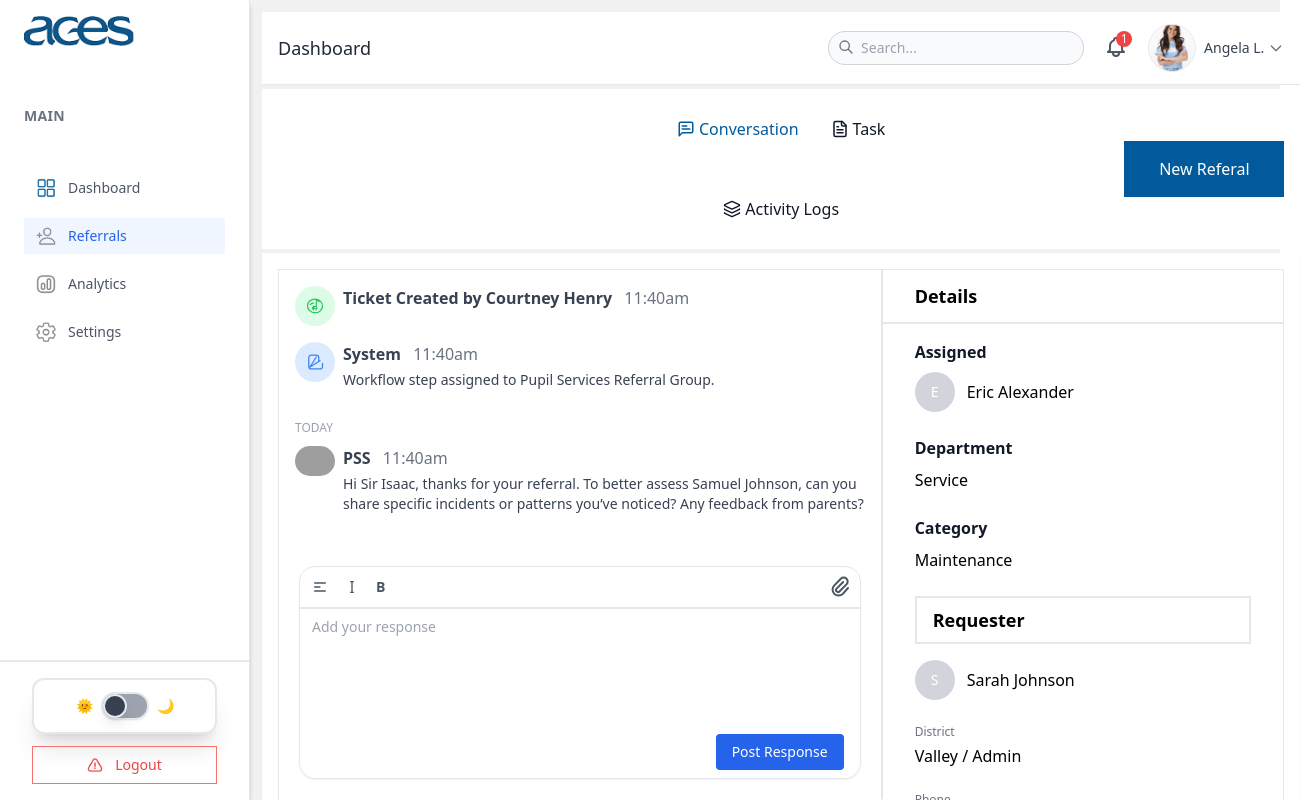
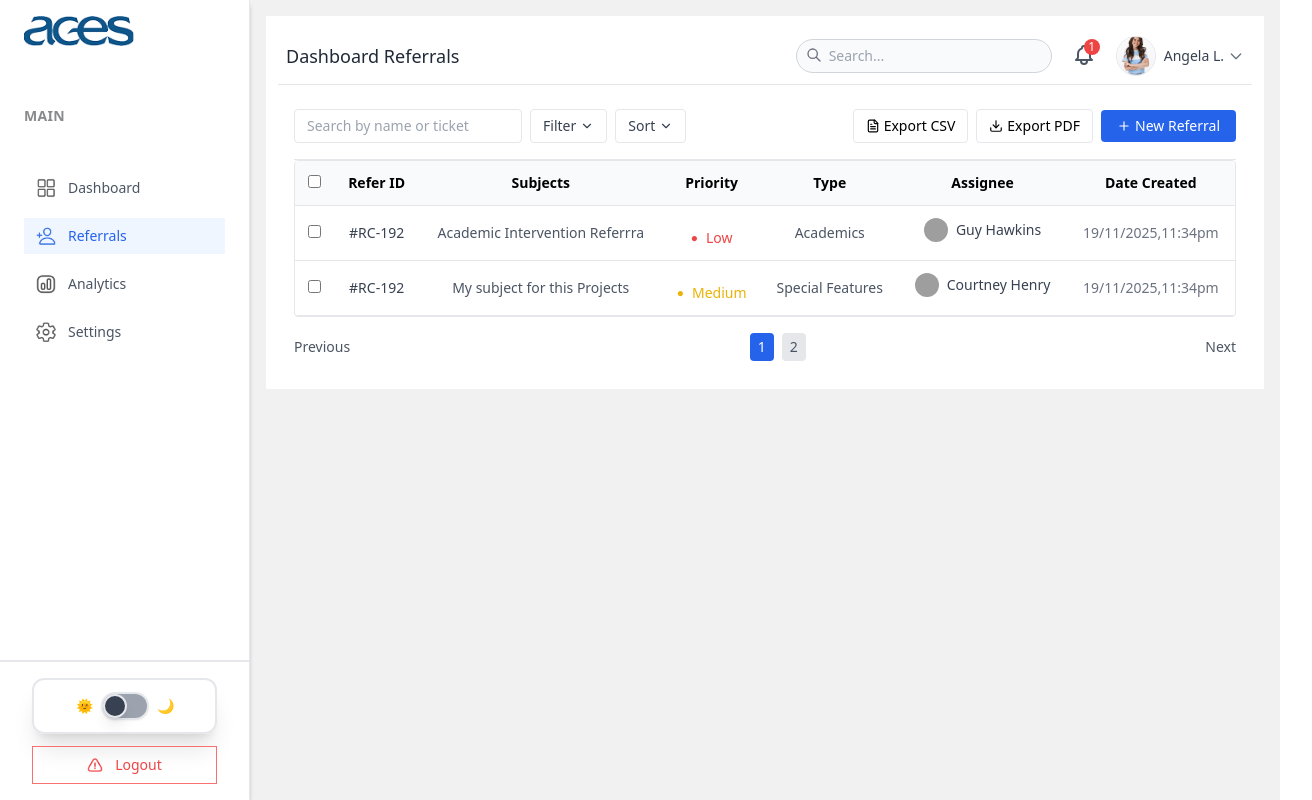
Before and after one commit to Yun4g/Aces-pre, a Next.js app: page /Dashboard/RefeeralDashboard/referals in a window 1280 px wide. Shown: the top 800 px of the page, 1312 px wide, since content can reach past the window. Built offline with nearby package versions, Linux system fonts and the light colour scheme; grey boxes are pictures that could not be loaded.

Commit message:
pushiong update

```diff
--- a/next.config.js
+++ b/next.config.js
@@ -6,6 +6,11 @@ const nextConfig = {
         protocol: 'https',
         hostname: 'ui-avatars.com',
         pathname: '/api/**',
+      },
+      {
+        protocol: 'https',
+        hostname: 'i.pravatar.cc',
+        pathname: '/**',
       },
     ],
   },
--- a/src/app/(auth)/login/page.tsx
+++ b/src/app/(auth)/login/page.tsx
@@ -61,7 +61,7 @@ const Login: React.FC = () => {
       const result = await loginMutation.mutateAsync(data);
       console.log(result);
       setSuccessMessage(result.detail)
-        // router.push("/Dashboard/RefeeralDashboard/mainDashBoard");
+        router.push("/Dashboard/RefeeralDashboard/mainDashBoard");
     } catch (error: any) {
       console.error(error);
       const message =
--- a/src/app/Dashboard/RefeeralDashboard/navbarReferal.tsx
+++ b/src/app/Dashboard/RefeeralDashboard/navbarReferal.tsx
@@ -14,7 +14,6 @@ type NavbarReferalProps = {
 const NavbarReferal: React.FC<NavbarReferalProps> = ({ isOpen, onClose }) => {
     const pathname = usePathname();
 
-    // Navigation items with correct path structure
     const navItems = [
         { to: '/Dashboard/RefeeralDashboard/mainDashBoard', icon: 'DashBoard.png', label: 'Dashboard' },
         { to: '/Dashboard/RefeeralDashboard/referals', icon: 'ReferalIcon.png', label: 'Referrals' },
@@ -44,24 +43,30 @@ const NavbarReferal: React.FC<NavbarReferalProps> = ({ isOpen, onClose }) => {
                     </div>
 
                     <div className="px-6 py-4">
-                        <p className="text-gray-500 text-sm font-bold mb-3 uppercase tracking-wide">Main</p>
+                        <p className="text-[#898A8C] text-sm font-bold mb-3 uppercase tracking-wide">Main</p>
                     </div>
 
                     <div className="space-y-3 px-6 py-4 text-sm">
                         {navItems.map(({ to, icon, label }) => (
-                            <Link
-                                key={to}
-                                href={to}
+                            <Link key={to} href={to}
                                 className={`flex items-center gap-3 px-3 py-2 rounded-md transition-all
-                                    ${isRouteActive(to)
-                                        ? 'bg-blue-50 text-blue-600 font-medium'
+                             ${isRouteActive(to)
+                                        ? 'bg-blue-50 text-blue-600 rounded-[8px] font-medium'
                                         : 'text-gray-600 hover:bg-gray-100'
                                     }`}
                             >
-                                <Image src={`/assest/${icon}`} width={20} height={20} className="w-5 h-5" alt={label} />
+                                <Image
+                                    src={`/assest/${icon}`}
+                                    width={20}
+                                    height={20}
+                                    className={`w-5 h-5 ${isRouteActive(to) ? 'filter-blue' : 'filter-gray'}`}
+                                    alt={label}
+                                />
+
                                 {label}
                             </Link>
-                        ))}
+                        ))
+                        }
 
                     </div>
 
@@ -69,7 +74,7 @@ const NavbarReferal: React.FC<NavbarReferalProps> = ({ isOpen, onClose }) => {
 
                 {/* Logout */}
                 <div className="pt-4 px-8 py-4 md:border-t-2">
-                   <div className=' flex flex-wrap w-full  items-center gap-3 justify-center  shadow-xl  border-2 dark:border-gray-700  duration-300 py-3   rounded-xl text-sm transition-all'>
+                    <div className=' flex flex-wrap w-full  items-center gap-3 justify-center  shadow-xl  border-2 dark:border-gray-700  duration-300 py-3   rounded-xl text-sm transition-all'>
                         <ThemeToggle />
                     </div>
                     <button className="w-full flex items-center gap-3 justify-center mt-3 border border-red-400 text-red-500 px-4 py-2 rounded-md text-sm hover:bg-red-50 transition-all">
--- /dev/null
+++ b/src/app/Dashboard/RefeeralDashboard/referals/[referrals-Details]/page.tsx
@@ -0,0 +1,112 @@
+'use client';
+
+//' pages/referral/[id].tsx
+import { useState } from 'react';
+import ConversationTab from '../ReferralTabs/conversation';
+import ActivityLogs from '../ReferralTabs/ActiveLogs';
+import NavbarReferal from '../../navbarReferal';
+import DashboardHeader from '@/components/DashBoardHeader';
+import ReferralForm from '../ReferralTabs/task';
+import { MessageSquareText, FileText, Layers } from 'lucide-react';
+
+
+type Tab = 'Conversation' | 'task' | 'ActivityLogs';
+
+interface MainDashBoardProps {
+  isOpen: boolean;
+  onClose: () => void;
+}
+
+
+
+const ReferralDetailsPage = ({ }: MainDashBoardProps) => {
+  const [activeTab, setActiveTab] = useState<Tab>('Conversation');
+
+
+
+  const tabs = [
+    { id: 'Conversation', label: 'Conversation', icon: <MessageSquareText size={18} /> },
+    { id: 'task', label: 'Task', icon: <FileText size={18} /> },
+    { id: 'ActivityLogs', label: 'Activity Logs', icon: <Layers size={18} /> },
+  ];
+  const renderTab = () => {
+    switch (activeTab) {
+      case 'Conversation':
+        return <ConversationTab />;
+      case 'task':
+        return <ReferralForm />;
+      case 'ActivityLogs':
+        return <ActivityLogs />;
+      default:
+        return null;
+    }
+  };
+
+
+  const [sidebarOpen, setSidebarOpen] = useState(false);
+
+
+
+
+  return (
+
+    <main className="bg-[#F1F1F1] min-h-screen flex flex-col text-black dark:bg-gray-900 dark:text-white transition-colors duration-300">
+
+      <div className={`
+                 fixed top-0 left-0 h-full w-[250px] bg-white z-50 shadow-md border-r
+                  transform transition-transform duration-300 ease-in-out
+                  md:translate-x-0
+                ${sidebarOpen ? 'translate-x-0' : '-translate-x-full'}
+                     `}
+      >
+        <NavbarReferal isOpen={sidebarOpen} onClose={() => setSidebarOpen(false)} />
+      </div>
+      <section className="flex-1 md:ml-[250px]  p-3  md:w-[83%]">
+
+        <button
+          className="md:hidden mb-4  dark:bg-gray-900 dark:text-white transition-colors duration-300 px-3 py-2 rounded-md shadow-sm   text-sm"
+          onClick={() => setSidebarOpen(true)}
+        >
+          ☰ Menu
+        </button>
+        <div className="flex flex-col  gap-10 md:gap-0">
+          <header className=' mb-1 rounded-md overflow-hidden bg-white dark:bg-gray-900 dark:text-white transition-colors duration-300 '>
+            <DashboardHeader />
+          </header>
+
+          <div className="flex flex-wrap gap-3 bg-white py-3 md:py-0 dark:bg-gray-900 dark:text-white transition-colors duration-300 justify-center relative items-center mb-1   md:p-3  w-full">
+            <div className='flex flex-wrap w-full  px-2 bg-transparent dark:shadow-2xl shadow-slate-800  md:px-80 md:justify-center    '>
+              {tabs.map((tab) => (
+                <button
+                  key={tab.id}
+                  onClick={() => setActiveTab(tab.id as Tab)}
+                  className={`px-4 py-2 my-5 rounded-md font-medium transition flex items-center gap-1 ${activeTab === tab.id ? 'text-[#005A9C]' : ' text-gray-900 dark:text-white transition-colors duration-300 '
+                    }`}
+                >
+                  <span className="flex  items-center gap-1">
+                    {tab.icon}
+                    {tab.label}
+                  </span>
+
+                </button>
+
+
+              ))}
+            </div>
+
+            <div className=' md:absolute right-4'>
+              <button className=' w-40 h-12 md:w-40 md:h-14 my-6 rounded-md text-white bg-[#005A9C]'>New Referal</button>
+            </div>
+
+          </div>
+
+          <div className=" dark:shadow md:p-4 rounded-lg shadow-sm bg-white dark:bg-gray-900 dark:text-white transition-colors duration-300">
+            {renderTab()}
+          </div>
+        </div>
+      </section>
+    </main>
+  );
+};
+
+export default ReferralDetailsPage;
--- a/src/app/Dashboard/RefeeralDashboard/referals/page.tsx
+++ b/src/app/Dashboard/RefeeralDashboard/referals/page.tsx
@@ -1,58 +1,47 @@
+// app/referrals/page.tsx
 'use client';
 
-//' pages/referral/[id].tsx
+import { useRouter } from 'next/navigation';
+
+import { Filter, Plus, Download, FileText, ChevronDown } from 'lucide-react';
+
+import Image from 'next/image';
+import clsx from 'clsx';
 import { useState } from 'react';
-import ConversationTab from './ReferralTabs/conversation';
-import ActivityLogs from './ReferralTabs/ActiveLogs';
 import NavbarReferal from '../navbarReferal';
 import DashboardHeader from '@/components/DashBoardHeader';
-import ReferralForm from './ReferralTabs/task';
-import { MessageSquareText, FileText, Layers } from 'lucide-react';
+
+const referrals = Array.from({ length: 2 }, (_, i) => ({
+  id: i + 1,
+  referId: '#RC-192',
+  subject:
+    i === 0 ? 'Academic Intervention Referrra' : 'My subject for this Projects',
+  priority: (['Low', 'Medium', 'High'] as const)[i % 3],
+  type: ['Academics', 'Special Features', 'Behavioural', 'Socials'][i % 4],
+  assignee: [
+    'Guy Hawkins',
+    'Courtney Henry',
 
 
-type Tab = 'Conversation' | 'task' | 'ActivityLogs';
+  ][i % 17],
+  avatar: `/avatars/${(i % 10) + 1}.jpg`,
+  date: '19/11/2025,11:34pm',
+}));
 
-interface MainDashBoardProps {
-  isOpen: boolean;
-  onClose: () => void;
-}
-
-
-
-const ReferralDetailsPage = ({ }: MainDashBoardProps) => {
-  const [activeTab, setActiveTab] = useState<Tab>('Conversation');
-
-
-
-  const tabs = [
-    { id: 'Conversation', label: 'Conversation', icon: <MessageSquareText size={18} /> },
-    { id: 'task', label: 'Task', icon: <FileText size={18} /> },
-    { id: 'ActivityLogs', label: 'Activity Logs', icon: <Layers size={18} /> },
-  ];
-  const renderTab = () => {
-    switch (activeTab) {
-      case 'Conversation':
-        return <ConversationTab />;
-      case 'task':
-        return <ReferralForm />;
-      case 'ActivityLogs':
-        return <ActivityLogs />;
-      default:
-        return null;
-    }
+const priorityColor: Record<string, string> = {
+  Low: 'text-red-500',
+  Medium: 'text-yellow-500',
+  High: 'text-green-500',
 };
 
-
+export default function ReferralsPage() {
+  const router = useRouter();
   const [sidebarOpen, setSidebarOpen] = useState(false);
 
-
-
-
   return (
-
-    <main className="bg-[#F1F1F1] min-h-screen flex flex-col text-black dark:bg-gray-900 dark:text-white transition-colors duration-300">
-
-      <div className={`
+    <main className="bg-[#F1F1F1] min-h-screen flex text-black dark:bg-gray-900 dark:text-white transition-colors duration-300">
+      <div
+        className={`
           fixed top-0 left-0 h-full w-[250px] bg-white z-50 shadow-md border-r
           transform transition-transform duration-300 ease-in-out
           md:translate-x-0
@@ -61,52 +50,110 @@ const ReferralDetailsPage = ({ }: MainDashBoardProps) => {
       >
         <NavbarReferal isOpen={sidebarOpen} onClose={() => setSidebarOpen(false)} />
       </div>
-      <section className="flex-1 md:ml-[250px]  p-3  md:w-[83%]">
 
+      <section className="flex-1 ml-0 md:ml-[250px] p-4 overflow-y-auto w-full">
         <button
-          className="md:hidden mb-4  dark:bg-gray-900 dark:text-white transition-colors duration-300 px-3 py-2 rounded-md shadow-sm   text-sm"
+          className="md:hidden mb-4 px-3 py-2 rounded-md shadow-sm text-sm"
           onClick={() => setSidebarOpen(true)}
         >
           ☰ Menu
         </button>
-        <div className="flex flex-col  gap-10 md:gap-0">
-          <header className=' mb-1 rounded-md overflow-hidden bg-white dark:bg-gray-900 dark:text-white transition-colors duration-300 '>
+
+        <div className="container bg-white dark:bg-gray-900 dark:text-white transition-colors duration-300 p-3 mx-auto">
+          <header className="mb-2 rounded-md overflow-hidden z-[1000] bg-white">
             <DashboardHeader />
           </header>
 
-          <div className="flex flex-wrap gap-3 bg-white py-3 md:py-0 dark:bg-gray-900 dark:text-white transition-colors duration-300 justify-center relative items-center mb-1   md:p-3  w-full">
-            <div className='flex flex-wrap w-full  px-2 bg-transparent dark:shadow-2xl shadow-slate-800  md:px-80 md:justify-center    '>
-              {tabs.map((tab) => (
-                <button
-                  key={tab.id}
-                  onClick={() => setActiveTab(tab.id as Tab)}
-                  className={`px-4 py-2 my-5 rounded-md font-medium transition flex items-center gap-1 ${activeTab === tab.id ? 'text-[#005A9C]' : ' text-gray-900 dark:text-white transition-colors duration-300 '
-                    }`}
-                >
-                  <span className="flex  items-center gap-1">
-                    {tab.icon}
-                    {tab.label}
-                  </span>
+          <div className="p-4">
+                <div className="flex flex-wrap items-center justify-between border-b pb-4">
+      {/* Left group: search, filter, sort */}
+      <div className="flex flex-wrap items-center gap-2 text-sm text-gray-700">
+        <input
+          type="text"
+          placeholder="Search by name or ticket"
+          className="border rounded px-3 py-1.5 text-sm focus:outline-none"
+        />
 
+        <button className="border rounded px-3 py-1.5 flex items-center gap-1 text-sm text-gray-700 hover:bg-gray-50">
+          Filter <ChevronDown size={14} />
         </button>
 
-
-              ))}
+        <button className="border rounded px-3 py-1.5 flex items-center gap-1 text-sm text-gray-700 hover:bg-gray-50">
+          Sort <ChevronDown size={14} />
+        </button>
       </div>
 
-            <div className=' md:absolute right-4'>
-              <button className=' w-40 h-12 md:w-40 md:h-14 my-6 rounded-md text-white bg-[#005A9C]'>New Referal</button>
+      {/* Right group: export buttons and new referral */}
+      <div className="flex items-center gap-2 mt-2 sm:mt-0">
+        <button className="border px-3 py-1.5 text-sm rounded flex items-center gap-1 hover:bg-gray-50">
+          <FileText size={14} /> Export CSV
+        </button>
+        <button className="border px-3 py-1.5 text-sm rounded flex items-center gap-1 hover:bg-gray-50">
+          <Download size={14} /> Export PDF
+        </button>
+        <button className="bg-blue-600 text-white px-4 py-1.5 text-sm rounded flex items-center gap-1 hover:bg-blue-700">
+          <Plus size={14} /> New Referral
+        </button>
+      </div>
     </div>
 
+            <div className="overflow-auto rounded border">
+              <table className="min-w-full text-sm">
+                <thead className="bg-gray-50 border-b text-center">
+                  <tr>
+                    <th className="p-3"><input type="checkbox" /></th>
+                    <th className="p-3">Refer ID</th>
+                    <th className="p-3">Subjects</th>
+                    <th className="p-3">Priority</th>
+                    <th className="p-3">Type</th>
+                    <th className="p-3">Assignee</th>
+                    <th className="p-3">Date Created</th>
+                  </tr>
+                </thead>
+                <tbody className='text-center '>
+                  {referrals.map((r, i) => (
+                    <tr
+                      key={i}
+                      onClick={() => router.push(`/referrals/${r.id}`)}
+                      className="cursor-pointer  hover:bg-gray-50 border-b"
+                    >
+                      <td className="p-3"><input type="checkbox"  /></td>
+                      <td className="p-3 font-medium text-gray-700 ">{r.referId}</td>
+                      <td className="p-3 text-gray-600">{r.subject}</td>
+                      <td className="p-3  flex justify-center items-center">
+                        <span className={clsx('flex items-center gap-2 ', priorityColor[r.priority])}>
+                          <span className="text-xs">●</span> {r.priority}
+                        </span>
+                      </td>
+                      <td className="p-3 text-gray-600">{r.type}</td>
+                      <td className="p-3 flex justify-center items-center gap-2">
+                        <Image
+                          src={`https://i.pravatar.cc/150?img=${i}`}
+                          alt={r.assignee}
+                          width={24}
+                          height={24}
+                          className="rounded-full"
+                        />
+                        <span className="text-gray-700 ">{r.assignee}</span>
+                      </td>
+                      <td className="p-3 text-gray-500 whitespace-nowrap">{r.date}</td>
+                    </tr>
+                  ))}
+                </tbody>
+              </table>
             </div>
 
-          <div className=" dark:shadow md:p-4 rounded-lg shadow-sm bg-white dark:bg-gray-900 dark:text-white transition-colors duration-300">
-            {renderTab()}
+            <div className="flex justify-between items-center mt-4 text-sm text-gray-600">
+              <span>Previous</span>
+              <div className="flex gap-2">
+                <button className="px-2 py-1 bg-blue-600 text-white rounded">1</button>
+                <button className="px-2 py-1 bg-gray-200 rounded">2</button>
+              </div>
+              <span>Next</span>
+            </div>
           </div>
         </div>
       </section>
     </main>
   );
-};
-
-export default ReferralDetailsPage;
+}
--- a/src/app/globals.css
+++ b/src/app/globals.css
@@ -8,3 +8,13 @@
     color: white !important;
 
 }
+
+.filter-blue {
+  filter: brightness(0) saturate(100%) invert(32%) sepia(94%) saturate(1025%) hue-rotate(197deg) brightness(99%) contrast(92%);
+}
+
+.filter-gray {
+  filter: brightness(0) saturate(100%)
+          invert(34%) sepia(0%) saturate(0%)
+          hue-rotate(0deg) brightness(90%) contrast(85%);
+}
--- a/src/components/DashBoardHeader.tsx
+++ b/src/components/DashBoardHeader.tsx
@@ -1,4 +1,4 @@
-// components/DashboardHeader.tsx
+
 'use client';
 
 import React, { useState } from 'react';
@@ -13,22 +13,24 @@ import Link from 'next/link';
 const DashboardHeader = () => {
   const [dropdownOpen, setDropdownOpen] = useState(false);
   const pathname = usePathname();
+  console.log(pathname, 'pathname in header');
+
   const dispatch = useDispatch();
   const notificationOpen = useSelector((state: RootState) => state.notification.open);
 
   const getPageTitle = () => {
-    const route = pathname.toLowerCase();
-    if (route === '/' || route.includes('/RefeeralDashboard/mainDashBoard')) return 'Dashboard Overview';
-    if (route.includes('/RefeeralDashboard/referals')) return 'Referrals';
-    if (route.includes('/RefeeralDashboard/analytics')) return 'Analytics';
-    if (route.includes('/RefeeralDashboard/settings')) return 'Settings';
-    return 'Dashboard';
+    const route = pathname;
+    if ( route.includes('/RefeeralDashboard/mainDashBoard')) return 'Dashboard Overview';
+    if (route.includes('/RefeeralDashboard/referals')) return 'Dashboard Referrals';
+    if (route.includes('/RefeeralDashboard/analytics')) return 'Dashboard Analytics';
+    if (route.includes('/RefeeralDashboard/settings')) return 'Dashboard Settings';
+
   };
 
   return (
-    <header className="w-full bg-white dark:bg-gray-900 dark:text-white transition-colors duration-300 border-b border-gray-200 shadow-sm py-3 px-4  z-[1000]">
+    <header className="w-full bg-white dark:bg-gray-900 dark:text-white transition-colors p-2 duration-300 border-b border-gray-200 shadow-sm   z-[1000]">
       <div className="flex items-center justify-between w-full">
-        {/* Page title */}
+
         <h1 className="text-lg font-medium dark:text-white text-gray-800 flex-1 md:flex-none">
           {getPageTitle()}
         </h1>
@@ -73,7 +75,7 @@ const DashboardHeader = () => {
                 alt="Profile"
                 width={32}
                 height={32}
-                className="rounded-full w-12 h-12 object-cover border border-gray-200"
+                className="rounded-full w-10 h-10 object-cover border border-gray-200"
               />
               <span className="hidden md:flex items-center gap-1">
                 <span className="text-sm font-medium text-gray-700">Angela L.</span>
@@ -82,7 +84,6 @@ const DashboardHeader = () => {
                 </svg>
               </span>
             </button>
-
             {dropdownOpen && (
               <div className="absolute right-0 mt-2  z-[1000] w-48 bg-white rounded-md shadow-lg py-1  border border-gray-200">
                 <Link href="/Dashboard/RefeeralDashboard/settings" className="block px-4 py-2 text-sm text-gray-700 hover:bg-gray-100">Settings</Link>
```
Also changed, not shown: src/app/(auth)/signup/page.tsx (+4 -4 lines). Lines whose indentation alone changed are shown as unchanged.
